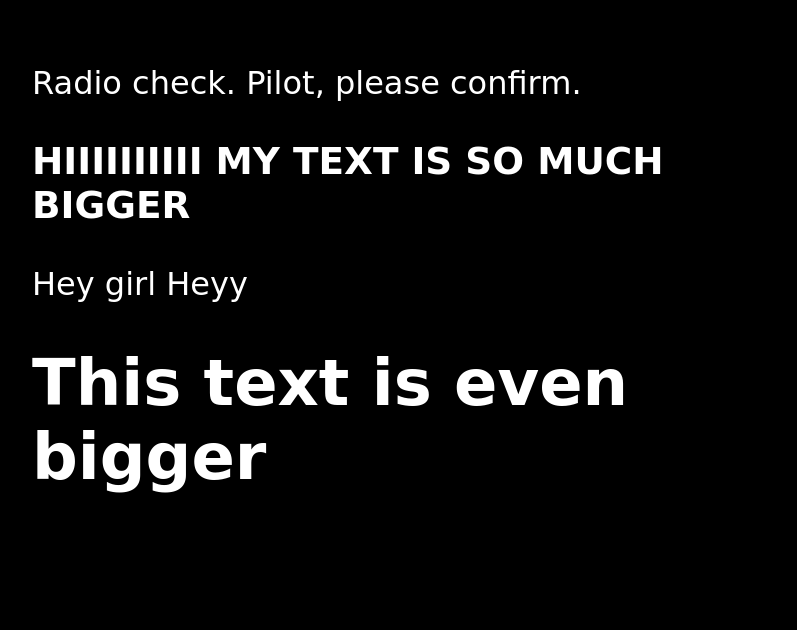
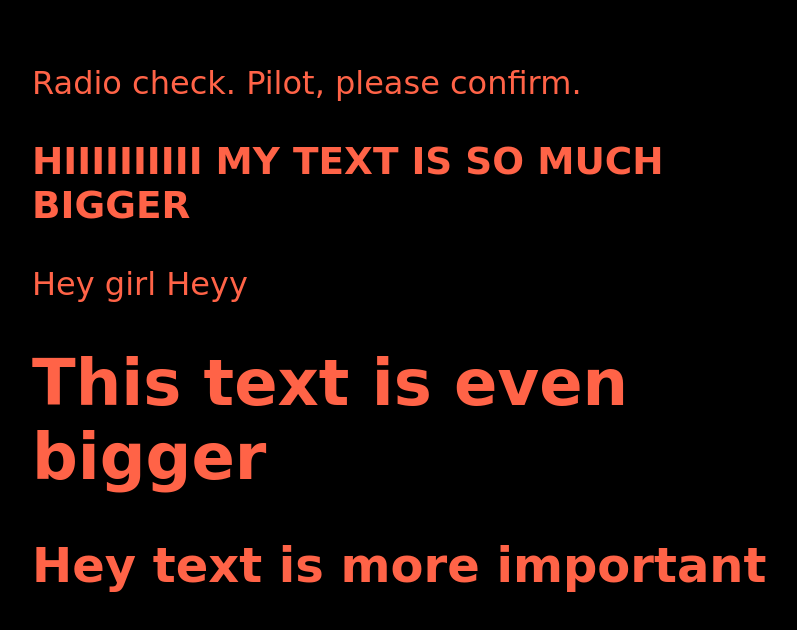
Before and after one commit to sagentr/Communication-Log-studio, a plain HTML site: page index.html in a window 1280 px wide. Shown: the whole page, without its empty margins (224-1021 px from the left). Drawn offline with Linux system fonts and the light colour scheme.

Commit message:
added things to create merge conflict

```diff
--- a/index.html
+++ b/index.html
@@ -9,5 +9,6 @@
    <h3>HIIIIIIIIII MY TEXT IS SO MUCH BIGGER</h3>
    <p>Hey girl Heyy</p>
    <h1>This text is even bigger</h1>
+   <h2>Hey text is more important</h2>
 </body>
 </html>
--- a/style.css
+++ b/style.css
@@ -1,5 +1,5 @@
 body {
-    color: white;
+    color: tomato;
     background-color: black;
     font-family: 'Sacramento', cursive;
     font-size: 32px;
```
